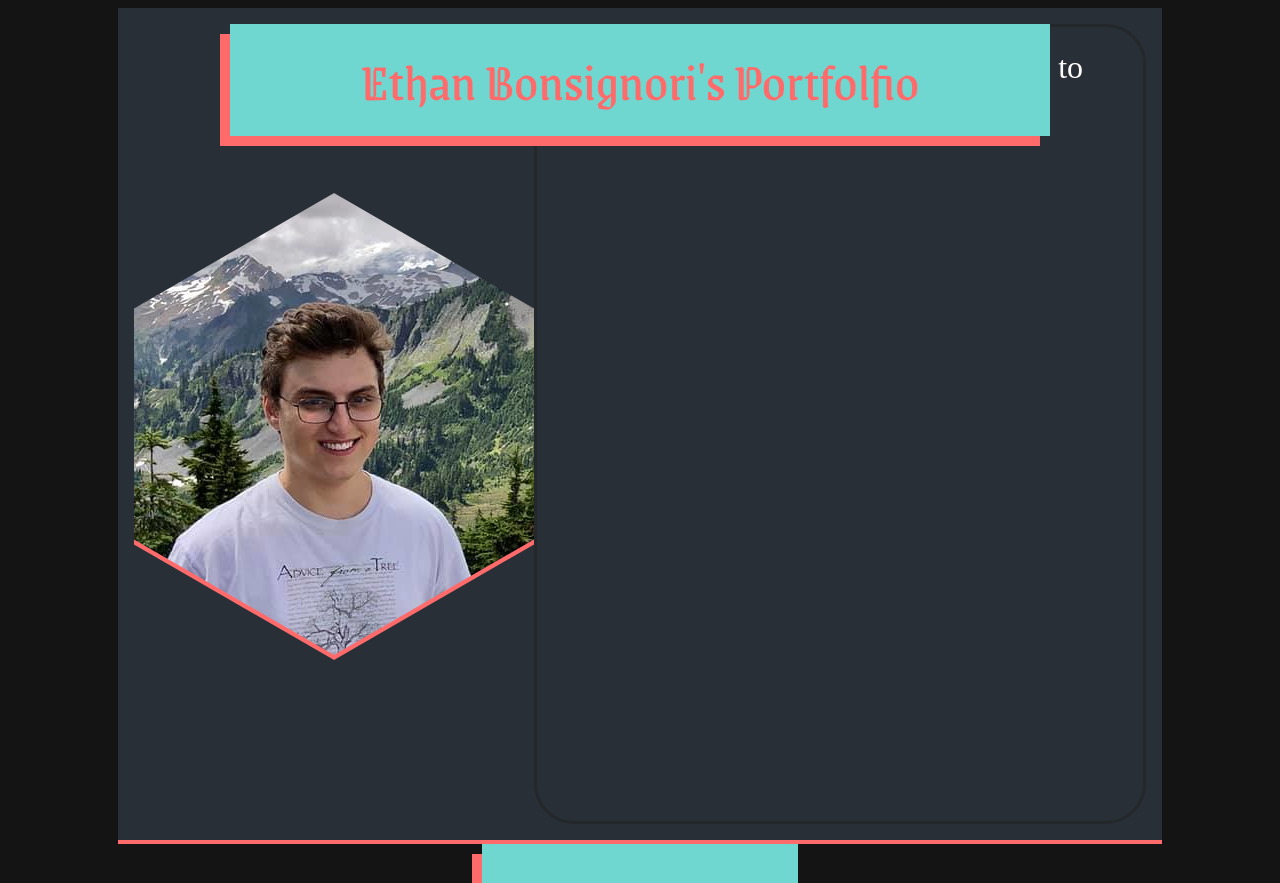
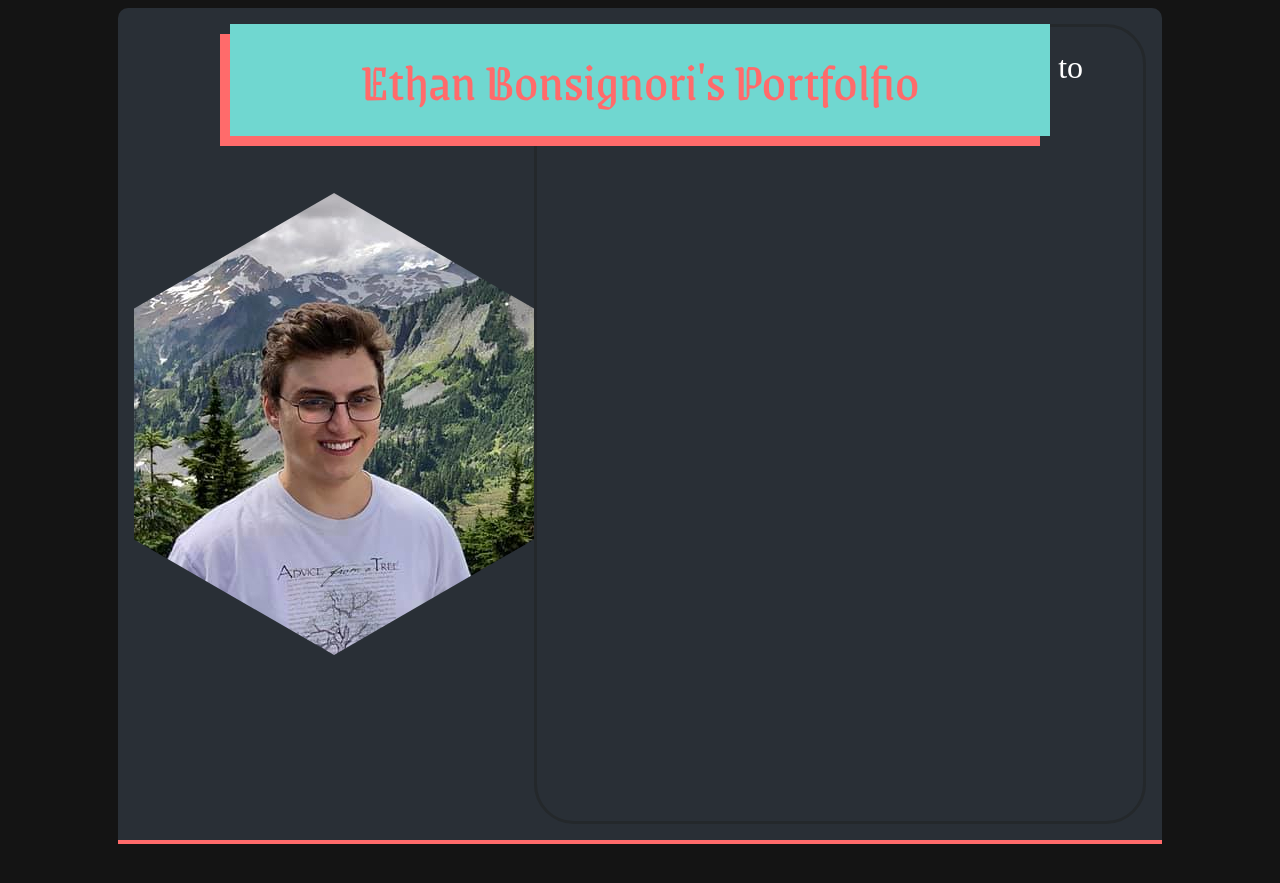
Before and after one commit to EthanBonsignori/portfolio, a React app: page / in a window 1280 px wide. Shown: the top 883 px of the page. Built offline with nearby package versions, Linux system fonts and the light colour scheme.

Commit message:
add Projects to MainContent

```diff
--- a/src/components/MainContent.js
+++ b/src/components/MainContent.js
@@ -1,14 +1,14 @@
 import React from 'react';
 import styled from 'styled-components';
 import Bio from './Bio';
-import Header from './Header';
+import Projects from './Projects';
 
 const MainContent = () => (
   <ContentWrapper>
     <ContentContainer>
       <Bio />
     </ContentContainer>
-    <Header text='Projects' />
+    <Projects />
   </ContentWrapper>
 );
 
@@ -24,8 +24,9 @@ const ContentContainer = styled.div`
   flex-direction: column;
   padding: 1rem;
   background-color: #292F36;
+  border-top-left-radius: 10px;
+  border-top-right-radius: 10px;
   border-bottom: 4px solid #FF6B6B;
-  z-index: 0;
 `;
 
 export default MainContent;
```
